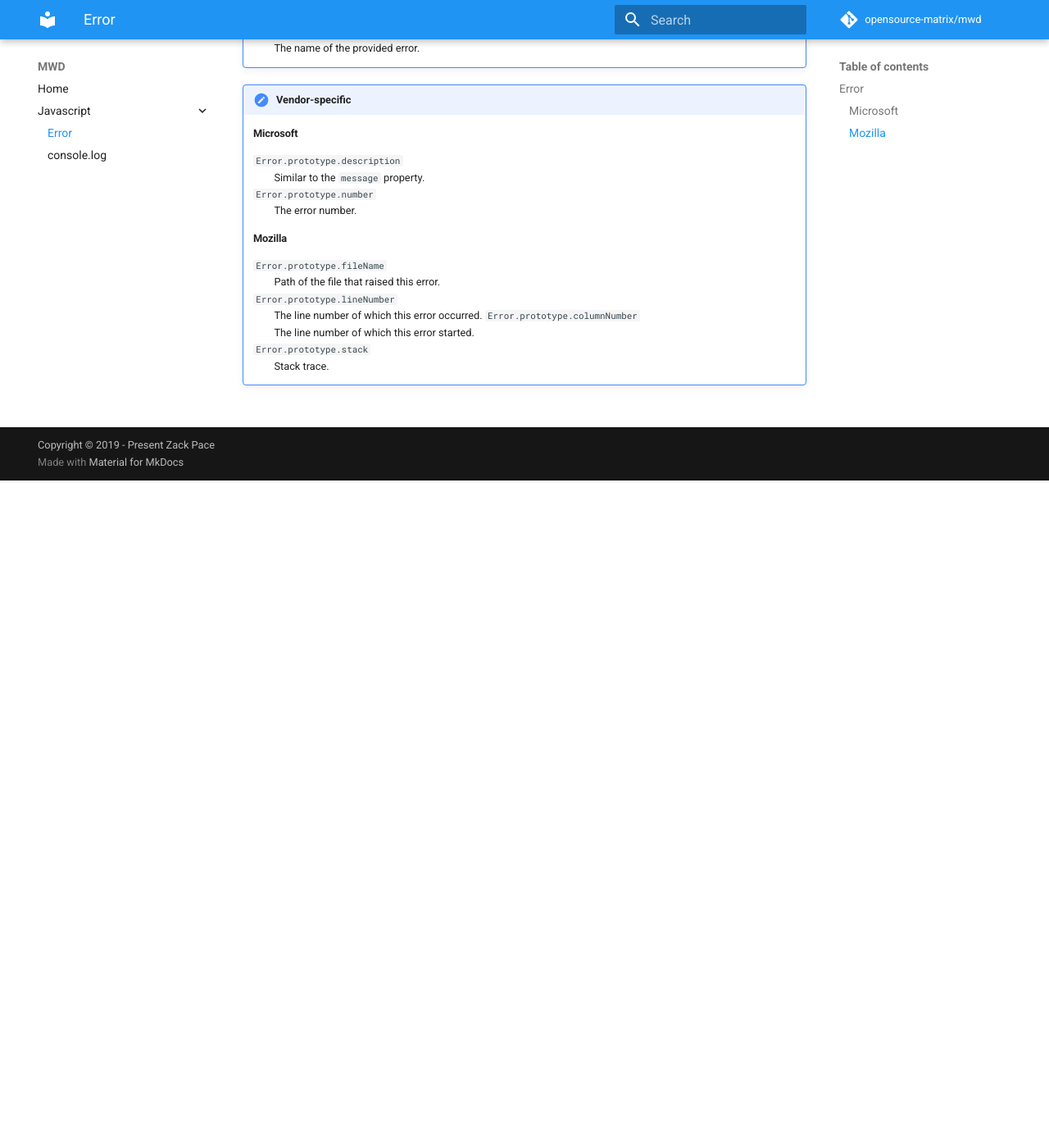
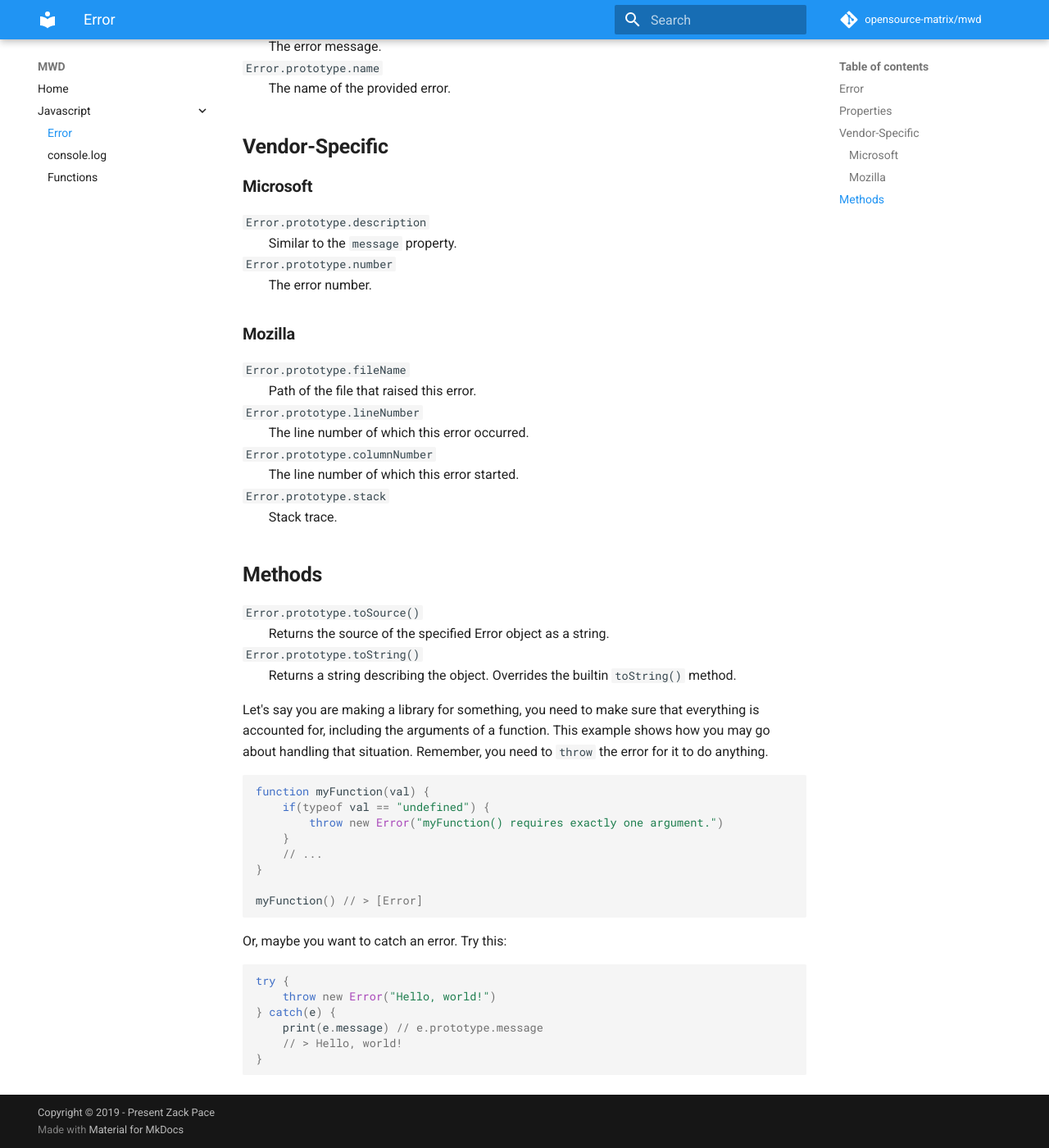
Before and after one commit to opensource-matrix/mwd, an MkDocs documentation site: the page built from docs/javascript/Error.md, in a window 1280 px wide and 1400 px high, scrolled down 814 px. Shown: the whole window at 82% size. Built offline with MkDocs 1.6.1 and Material for MkDocs 9.7.7, drawn with Linux system fonts in a browser that asks for light colours; comment, search, counter and statistics services are not loaded.

Commit message:
Update documentation.

````diff
--- a/docs/javascript/Error.md
+++ b/docs/javascript/Error.md
@@ -18,26 +18,54 @@ The `Error` class allows you to log an error and stop the rest of the code.
     new Error([string message [, string fileName [, number lineNumber]]])
     ```
 
-!!! Properties
-    <code>Error.prototype.constructor</code><br>
-    &nbsp;&nbsp;&nbsp;&nbsp;&nbsp;&nbsp;&nbsp;&nbsp;The function that initializes the class.<br>
-    <code>Error.prototype.message</code><br>
-    &nbsp;&nbsp;&nbsp;&nbsp;&nbsp;&nbsp;&nbsp;&nbsp;The error message.<br>
-    <code>Error.prototype.name</code><br>
-    &nbsp;&nbsp;&nbsp;&nbsp;&nbsp;&nbsp;&nbsp;&nbsp;The name of the provided error.
+## **Properties**
+<code>Error.prototype.constructor</code><br>
+&nbsp;&nbsp;&nbsp;&nbsp;&nbsp;&nbsp;&nbsp;&nbsp;The function that initializes the class.<br>
+<code>Error.prototype.message</code><br>
+&nbsp;&nbsp;&nbsp;&nbsp;&nbsp;&nbsp;&nbsp;&nbsp;The error message.<br>
+<code>Error.prototype.name</code><br>
+&nbsp;&nbsp;&nbsp;&nbsp;&nbsp;&nbsp;&nbsp;&nbsp;The name of the provided error.
 
-!!! Vendor-Specific
-    #### Microsoft
-    <code>Error.prototype.description</code><br>
-    &nbsp;&nbsp;&nbsp;&nbsp;&nbsp;&nbsp;&nbsp;&nbsp;Similar to the `message` property.<br>
-    <code>Error.prototype.number</code><br>
-    &nbsp;&nbsp;&nbsp;&nbsp;&nbsp;&nbsp;&nbsp;&nbsp;The error number.<br>
-    #### Mozilla
-    <code>Error.prototype.fileName</code><br>
-    &nbsp;&nbsp;&nbsp;&nbsp;&nbsp;&nbsp;&nbsp;&nbsp;Path of the file that raised this error.<br>
-    <code>Error.prototype.lineNumber</code><br>
-    &nbsp;&nbsp;&nbsp;&nbsp;&nbsp;&nbsp;&nbsp;&nbsp;The line number of which this error occurred.
-    <code>Error.prototype.columnNumber</code><br>
-    &nbsp;&nbsp;&nbsp;&nbsp;&nbsp;&nbsp;&nbsp;&nbsp;The line number of which this error started.<br>
-    <code>Error.prototype.stack</code><br>
-    &nbsp;&nbsp;&nbsp;&nbsp;&nbsp;&nbsp;&nbsp;&nbsp;Stack trace.<br>
+## **Vendor-Specific**
+### **Microsoft**
+<code>Error.prototype.description</code><br>
+&nbsp;&nbsp;&nbsp;&nbsp;&nbsp;&nbsp;&nbsp;&nbsp;Similar to the `message` property.<br>
+<code>Error.prototype.number</code><br>
+&nbsp;&nbsp;&nbsp;&nbsp;&nbsp;&nbsp;&nbsp;&nbsp;The error number.<br>
+### **Mozilla**
+<code>Error.prototype.fileName</code><br>
+&nbsp;&nbsp;&nbsp;&nbsp;&nbsp;&nbsp;&nbsp;&nbsp;Path of the file that raised this error.<br>
+<code>Error.prototype.lineNumber</code><br>
+&nbsp;&nbsp;&nbsp;&nbsp;&nbsp;&nbsp;&nbsp;&nbsp;The line number of which this error occurred.<br>
+<code>Error.prototype.columnNumber</code><br>
+&nbsp;&nbsp;&nbsp;&nbsp;&nbsp;&nbsp;&nbsp;&nbsp;The line number of which this error started.<br>
+<code>Error.prototype.stack</code><br>
+&nbsp;&nbsp;&nbsp;&nbsp;&nbsp;&nbsp;&nbsp;&nbsp;Stack trace.<br>
+
+## **Methods**
+<code>Error.prototype.toSource()</code><br>
+&nbsp;&nbsp;&nbsp;&nbsp;&nbsp;&nbsp;&nbsp;&nbsp;Returns the source of the specified Error object as a string.<br>
+<code>Error.prototype.toString()</code><br>
+&nbsp;&nbsp;&nbsp;&nbsp;&nbsp;&nbsp;&nbsp;&nbsp;Returns a string describing the object.  Overrides the builtin `toString()` method.<br>
+
+Let's say you are making a library for something, you need to make sure that everything is accounted for, including the arguments of a function.  This example shows how you may go about handling that situation.  Remember, you need to `throw` the error for it to do anything.
+```javascript
+function myFunction(val) {
+    if(typeof val == "undefined") {
+        throw new Error("myFunction() requires exactly one argument.")
+    }
+    // ...
+}
+
+myFunction() // > [Error]
+```
+
+Or, maybe you want to catch an error.  Try this:
+```javascript
+try {
+    throw new Error("Hello, world!")
+} catch(e) {
+    print(e.message) // e.prototype.message
+    // > Hello, world!
+}
+```
````
Also changed, not shown: docs/javascript/functions.md (added, +61 -0 lines).
